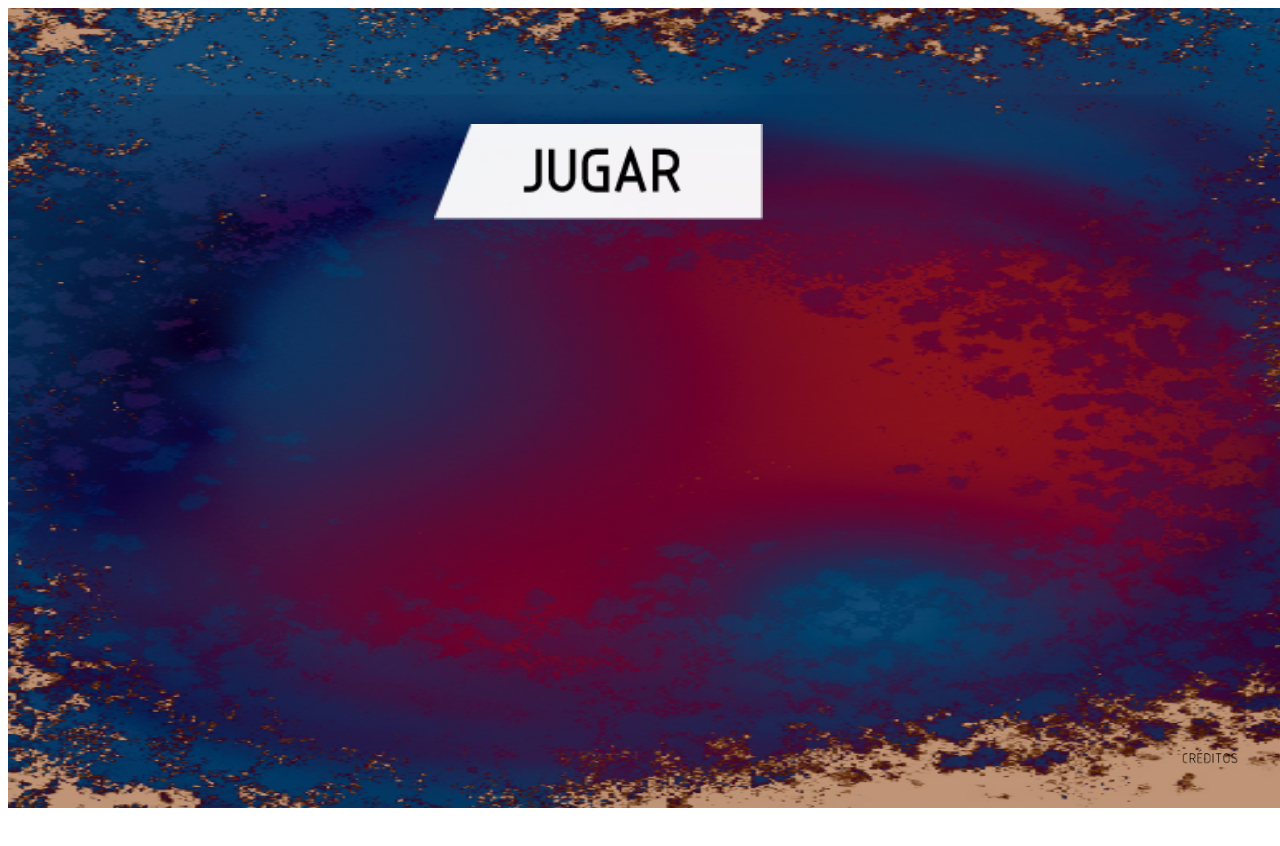
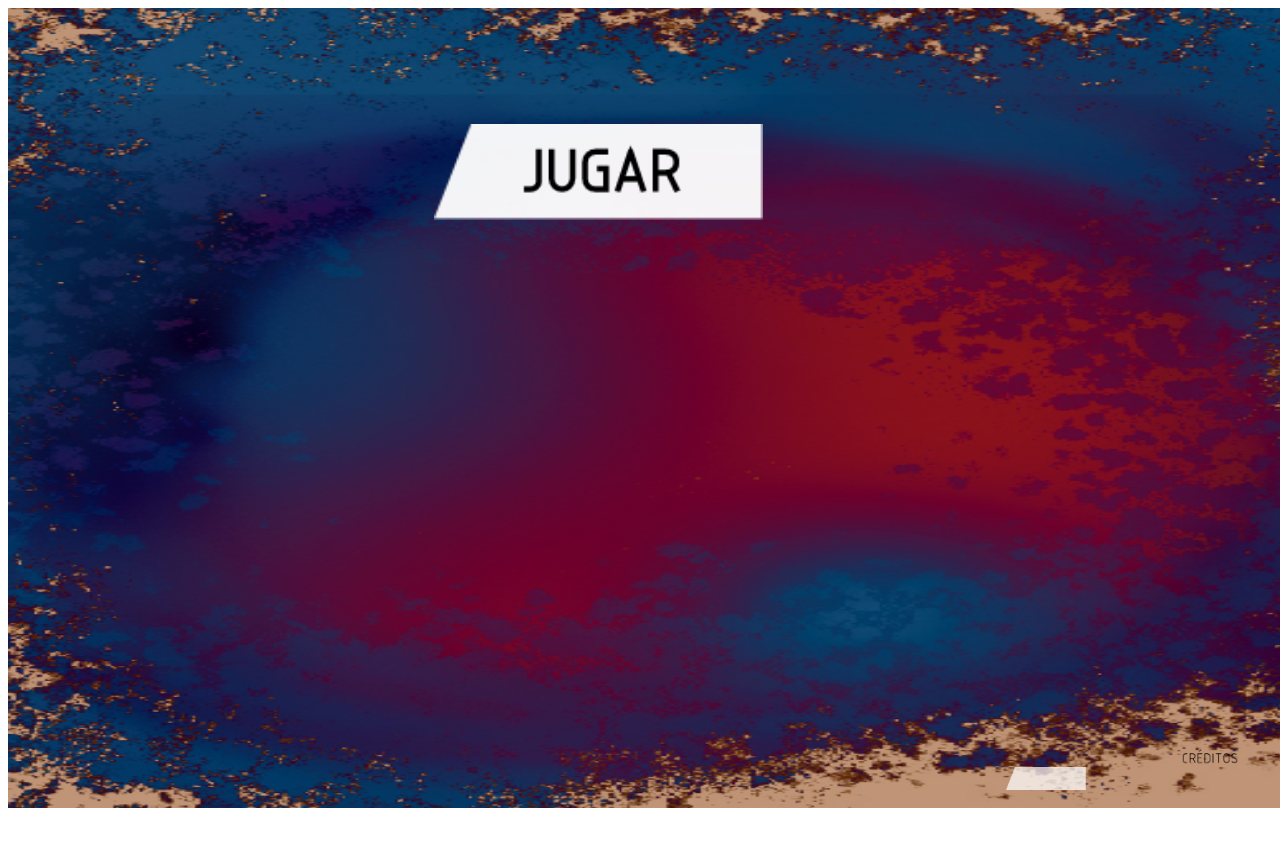
Before and after one commit to VictorR16/TetrisToTheTop, a plain HTML site: page index.html in a window 1280 px wide. Drawn offline with Linux system fonts and the light colour scheme.

Commit message:
Ubicacion menu2

```diff
--- a/css/main.css
+++ b/css/main.css
@@ -75,7 +75,7 @@
 
 #fondoTextoCreditos{
     position: relative;
-    top: -391;
+    top: -391px;
     right: 85px;
     height: 23px;
     margin: 0px;
```
